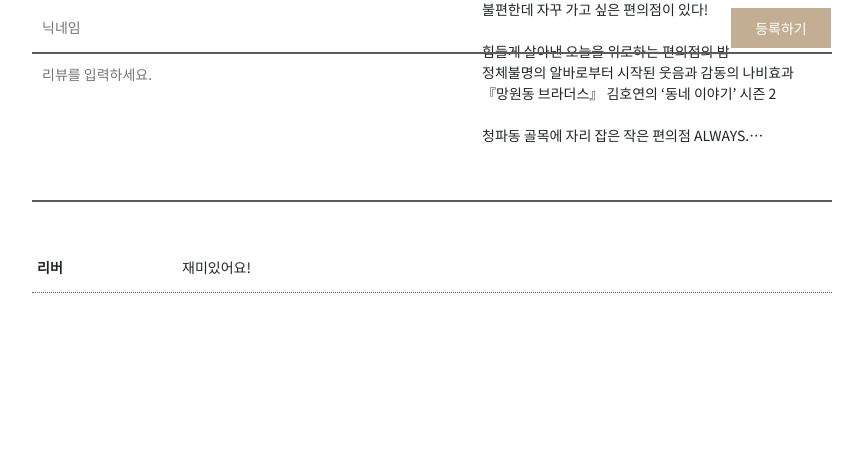
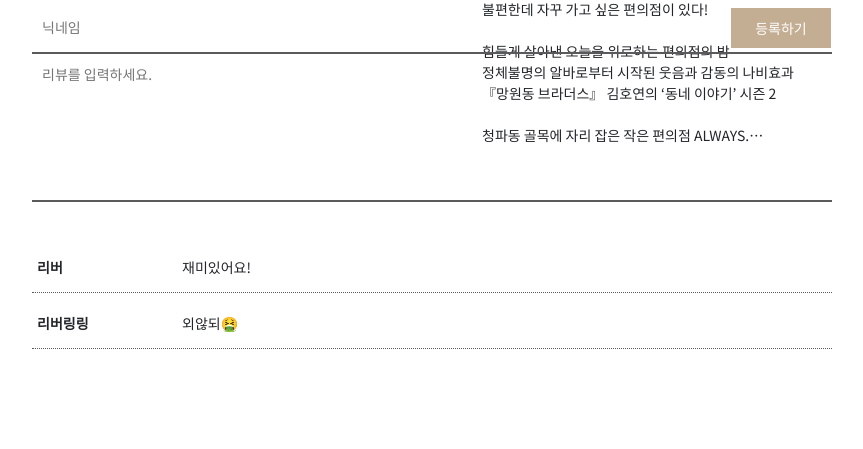
Before and after one commit to rriverr/book20, a Flask app: page /review in a window 1280 px wide. Shown: the part 697-1146 px from the top of the page, without its empty margins (198-1061 px from the left). Before the commit the page ends 990 px from the top, so only its background shows below. Run offline with Flask 2, Linux system fonts and the light colour scheme.

Commit message:
5-2 css 죅금 수정

```diff
--- a/templates/review.html
+++ b/templates/review.html
@@ -132,6 +132,14 @@
                 <p class="cmt-cont">재미있어요!</p>
             </div>
         </div>
+        <div id="review-comment">
+            <div id="rc-nickname">
+                <p class="cmt-nick">리버링링</p>
+            </div>
+            <div id="rc-content">
+                <p class="cmt-cont">외않되🤮</p>
+            </div>
+        </div>
     </div>
 </div>
 
```
